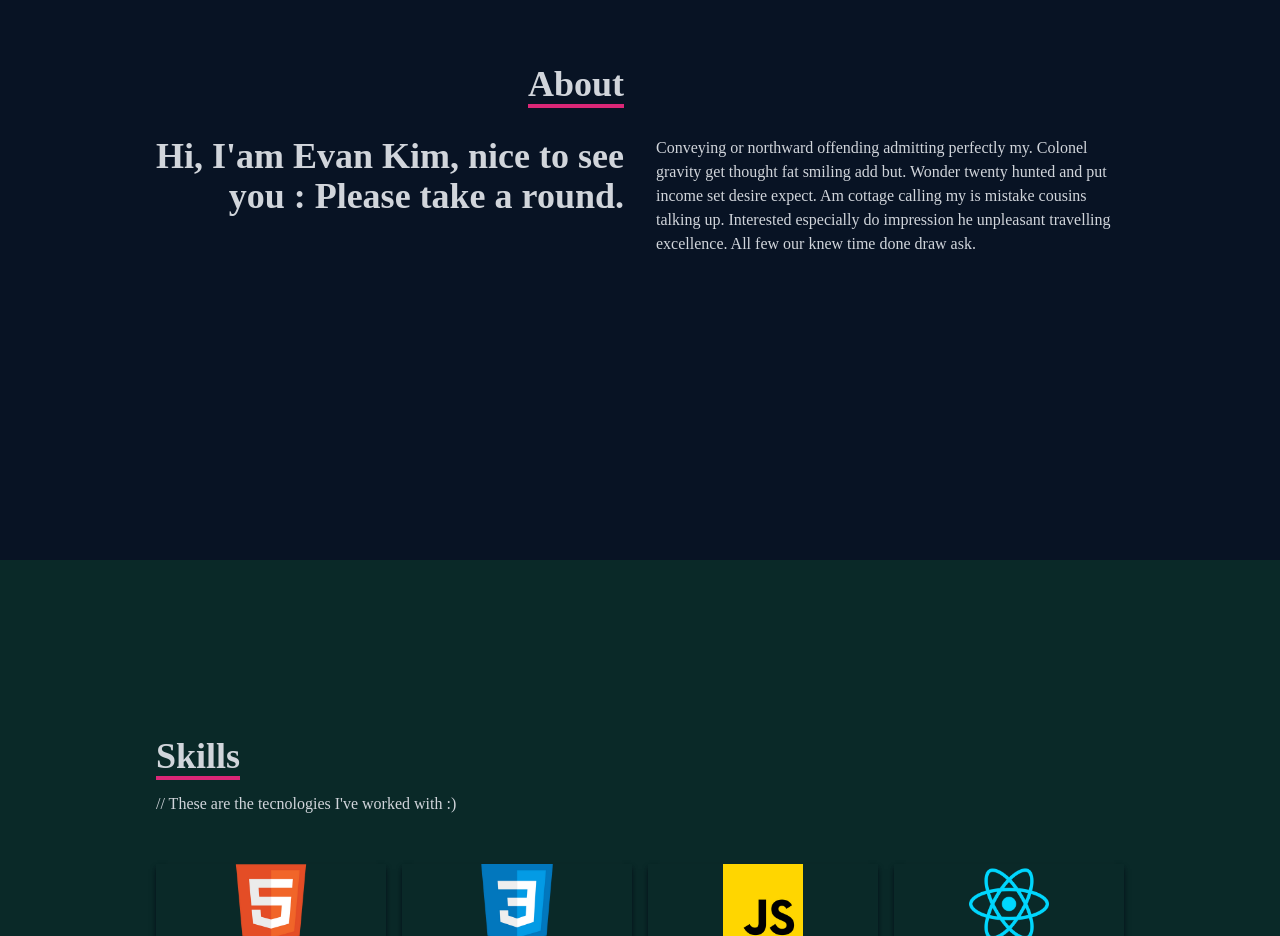
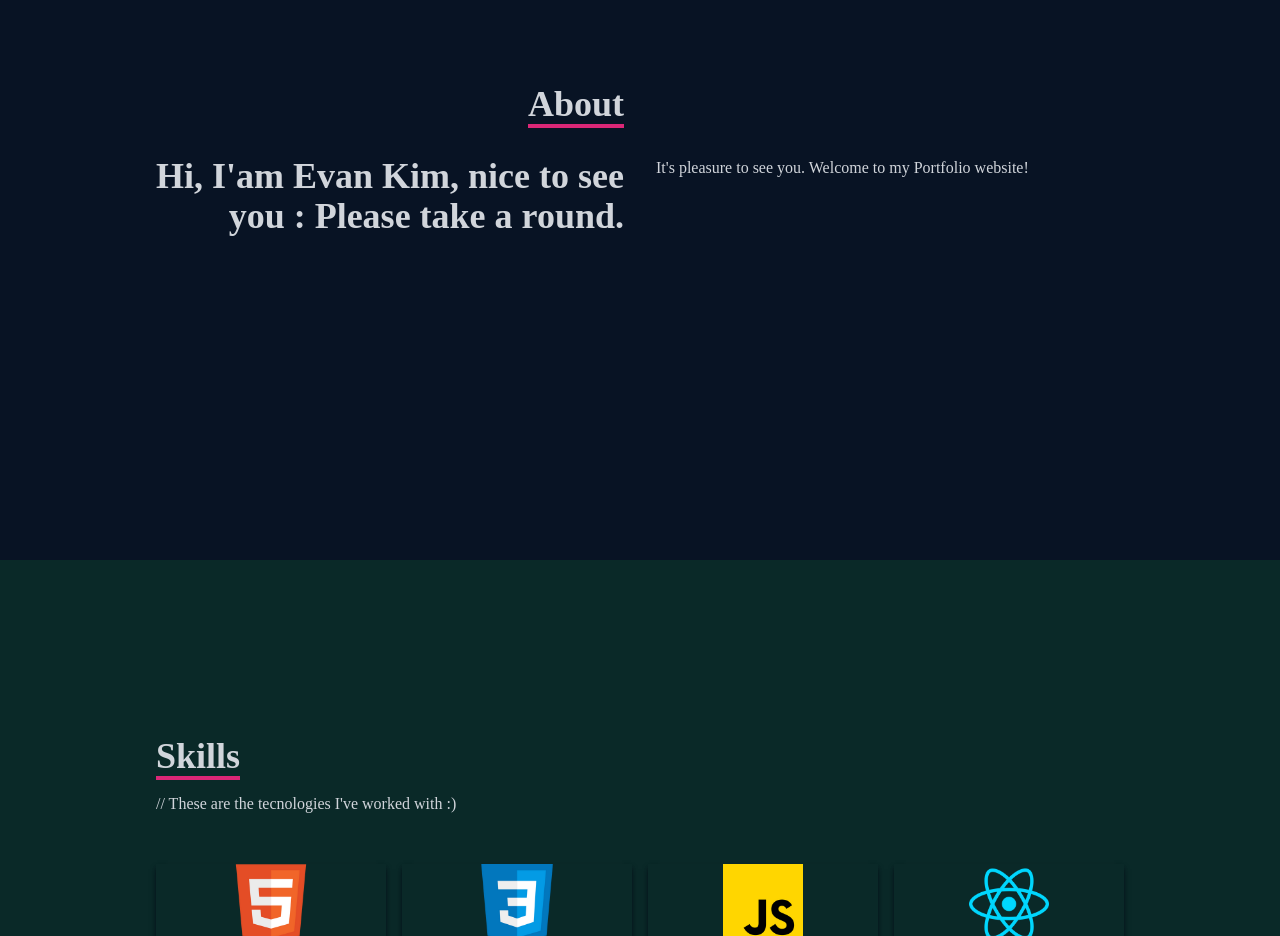
Before and after one commit to Evan977512/evankimportfolio, a React (Create React App) app: page / in a window 1280 px wide. Shown: the part 1040-1976 px from the top of the page. Built offline with nearby package versions, Linux system fonts and the light colour scheme.

Commit message:
7 commit

```diff
--- a/src/components/About.jsx
+++ b/src/components/About.jsx
@@ -15,7 +15,7 @@ const About = () => {
             <p>Hi, I'am Evan Kim, nice to see you : Please take a round.</p>
           </div>
           <div>
-            <p>Conveying or northward offending admitting perfectly my. Colonel gravity get thought fat smiling add but. Wonder twenty hunted and put income set desire expect. Am cottage calling my is mistake cousins talking up. Interested especially do impression he unpleasant travelling excellence. All few our knew time done draw ask.</p>
+            <p>It's pleasure to see you. Welcome to my Portfolio website!</p>
           </div>
         </div>
       </div>
--- a/src/components/Navbar.jsx
+++ b/src/components/Navbar.jsx
@@ -83,7 +83,7 @@ const Navbar = () => {
         <ul>
           <li className="w-[160px] h-[60px] flex justify-between items-center ml-[-100px] hover:ml-[-10px] duration-300 bg-blue-600">
             <a className="flex justify-between items-center w-full text-gray-300" href="https://www.linkedin.com/in/evan-kim-7bb6bb175/">
-              Linkedin <FaLinkedin size={30} href="https://www.linkedin.com/in/evan-kim-7bb6bb175/" />
+              Linkedin <FaLinkedin size={30} />
             </a>
           </li>
           <li className="w-[160px] h-[60px] flex justify-between items-center ml-[-100px] hover:ml-[-10px] duration-300 bg-gray-900">
```
